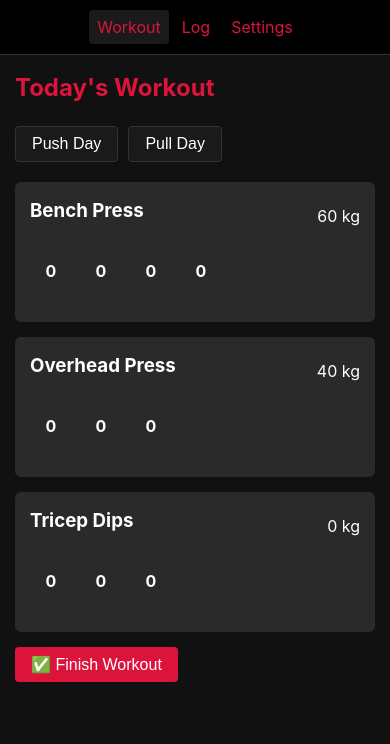
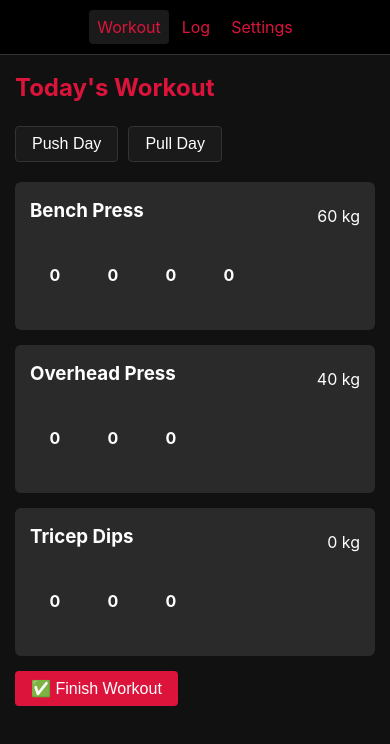
Before and after one commit to TWTCT80/Workout, a plain HTML site: page index.html in a window 390 px wide. Drawn offline with Linux system fonts and the light colour scheme.

Commit message:
Add files via upload
test

```diff
--- a/index.html
+++ b/index.html
@@ -136,6 +136,9 @@
       font-weight: bold;
       user-select: none;
       transition: background-color 0.2s;
+      -webkit-tap-highlight-color: transparent;
+      -webkit-touch-callout: none;
+      touch-action: manipulation;
     }
 
     .set.partial { background-color: #777; }
@@ -231,6 +234,12 @@
 
       .container {
         padding: 15px;
+      }
+
+      .set {
+        width: 50px;
+        height: 50px;
+        line-height: 50px;
       }
     }
   </style>
@@ -446,25 +455,40 @@ class WorkoutTracker {
           setElement.classList.add("partial");
         }
 
-        // Click to increment reps
+        // Click/Tap to increment reps
         setElement.addEventListener('click', () => {
           exercise.sets[index] = (exercise.sets[index] + 1) % (exercise.targetReps + 1);
           this.saveData();
           this.renderWorkout();
         });
 
-        // Long press to complete set
+        // Long press handling for both mouse and touch
         let pressTimer;
-        setElement.addEventListener('mousedown', () => {
+
+        const startPress = () => {
           pressTimer = setTimeout(() => {
             exercise.sets[index] = exercise.targetReps;
             this.saveData();
             this.renderWorkout();
-          }, 800);
-        });
+          }, 800); // 800ms delay for long press
+        };
 
-        setElement.addEventListener('mouseup', () => clearTimeout(pressTimer));
-        setElement.addEventListener('mouseleave', () => clearTimeout(pressTimer));
+        const cancelPress = () => {
+          clearTimeout(pressTimer);
+        };
+
+        // Mouse events
+        setElement.addEventListener('mousedown', startPress);
+        setElement.addEventListener('mouseup', cancelPress);
+        setElement.addEventListener('mouseleave', cancelPress);
+
+        // Touch events
+        setElement.addEventListener('touchstart', startPress);
+        setElement.addEventListener('touchend', cancelPress);
+        setElement.addEventListener('touchcancel', cancelPress);
+
+        // Prevent context menu on long press
+        setElement.addEventListener('contextmenu', (e) => e.preventDefault());
 
         setsDiv.appendChild(setElement);
       });
@@ -787,13 +811,6 @@ class WorkoutTracker {
 document.addEventListener('DOMContentLoaded', () => {
   new WorkoutTracker();
 });
-
-if ('serviceWorker' in navigator) {
-  window.addEventListener('load', () => {
-    navigator.serviceWorker.register('sw.js');
-  });
-}
-
 </script>
 </body>
 </html>
```
